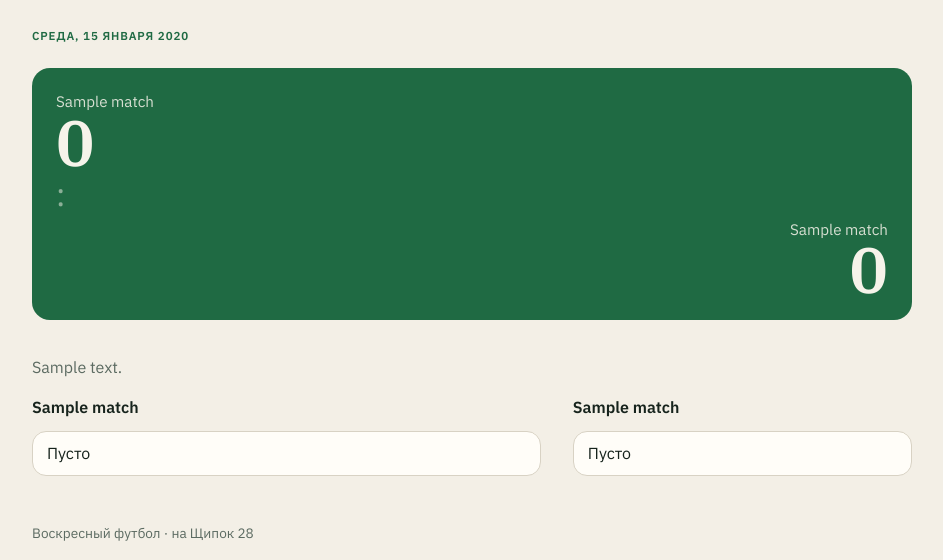
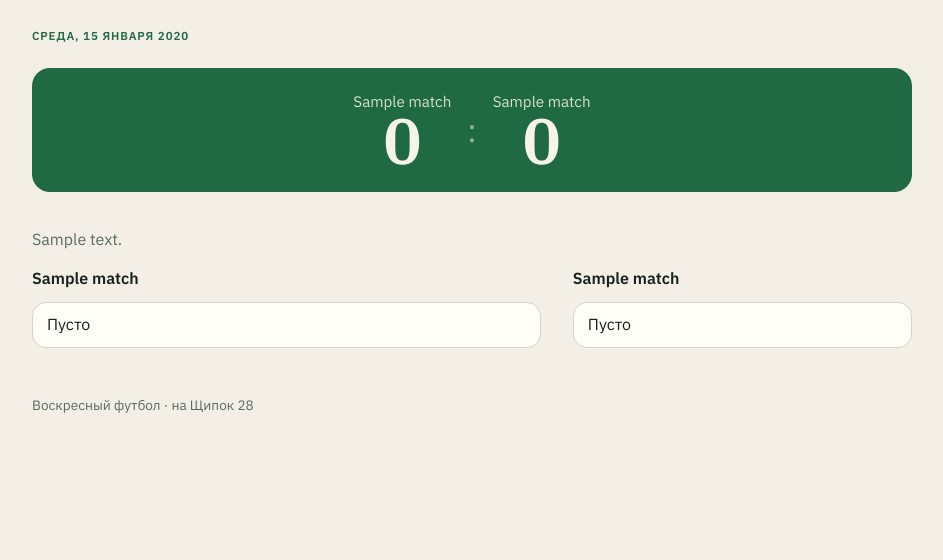
Before and after one commit to Alexmerck/sundayfootball, a Django app: page /matches/1/ in a window 1280 px wide. Shown: the part 76-636 px from the top of the page, without its empty margins (168-1111 px from the left). Run offline with Django 5.2, Linux system fonts and the light colour scheme; tables that the repository leaves empty hold one stand-in row (values such as "Sample post").

Commit message:
fix: stabilize scoreboard layout
- Center score-row content and prevent wrapping

- Add max-width ellipsis for long team names

- Keep static scoreboard styling intact

```diff
--- a/static/league/app.css
+++ b/static/league/app.css
@@ -58,7 +58,7 @@ h2 { font-size: 1rem; margin: 0 0 12px; }
 .lede, footer { color: var(--muted); }
 .lede { max-width: 46rem; }
 footer { margin-top: 48px; font-size: 0.85rem; }
-.scoreboard, .score-row.static {
+.scoreboard {
   display: block;
   background: var(--pitch);
   color: #f6f3ea;
@@ -67,12 +67,27 @@ footer { margin-top: 48px; font-size: 0.85rem; }
   border-radius: 18px;
   margin: 24px 0 36px;
 }
+.score-row.static {
+  background: var(--pitch);
+  color: #f6f3ea;
+  padding: 22px 24px;
+  border-radius: 18px;
+  margin: 24px 0 36px;
+}
 .scoreboard .eyebrow { color: var(--accent); margin-top: 0; }
 .score-row {
   display: flex;
-  align-items: end;
-  justify-content: space-between;
-  gap: 12px;
+  align-items: center;
+  justify-content: center;
+  gap: 16px;
+  flex-wrap: nowrap;
+}
+.score-row > div {
+  display: flex;
+  flex-direction: column;
+  align-items: center;
+  min-width: 80px;
+  white-space: nowrap;
 }
 .score-row strong {
   font-family: "IBM Plex Serif", serif;
@@ -80,9 +95,15 @@ footer { margin-top: 48px; font-size: 0.85rem; }
   line-height: 0.9;
   display: block;
 }
-.score-row .team { font-size: 0.95rem; opacity: 0.85; }
-.score-row .right { text-align: right; }
-.dash { font-size: 2rem; opacity: 0.5; padding-bottom: 8px; }
+.score-row .team {
+  font-size: 0.95rem;
+  opacity: 0.85;
+  max-width: 34vw;
+  overflow: hidden;
+  text-overflow: ellipsis;
+}
+.score-row .right { align-items: center; }
+.dash { font-size: 2rem; opacity: 0.5; flex: 0 0 auto; }
 .note { margin: 12px 0 0; color: var(--accent); }
 .grid {
   display: grid;
```
